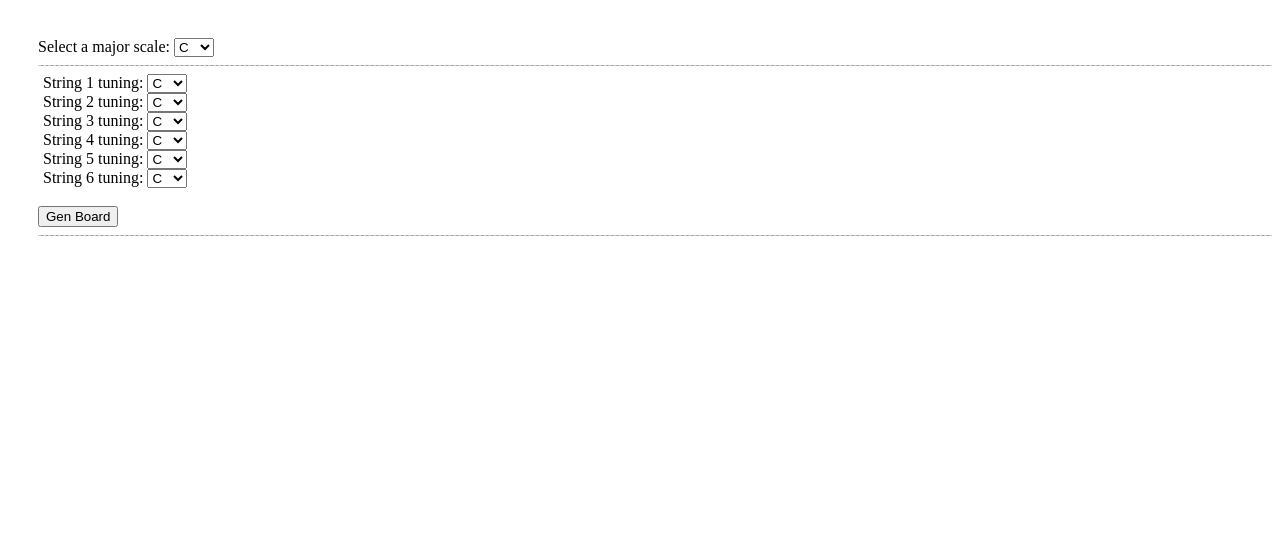
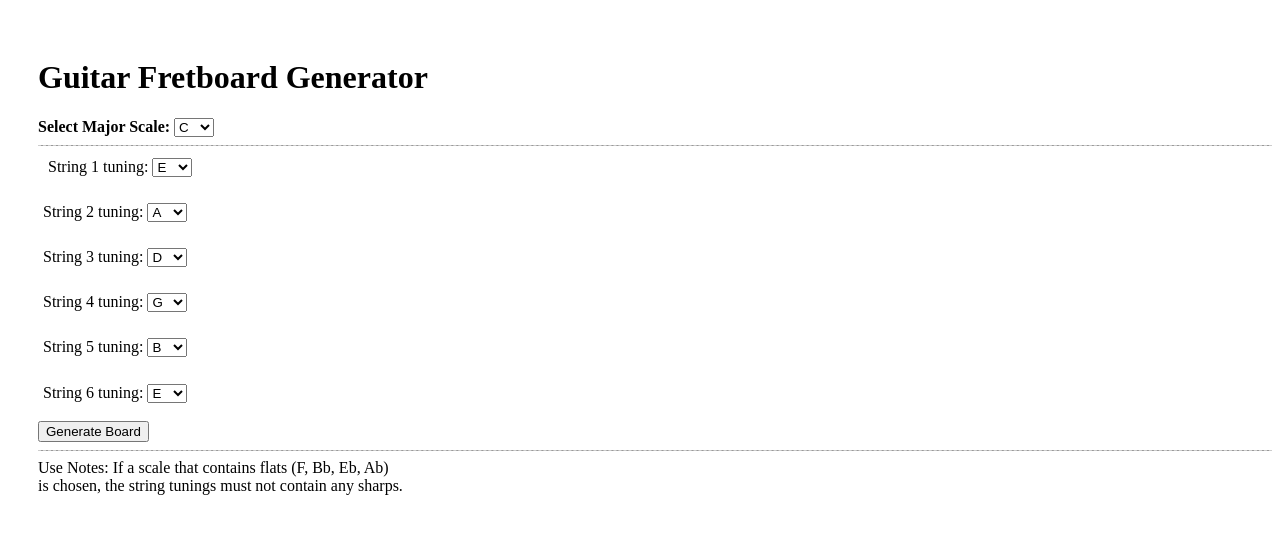
Before and after one commit to caseypeter10/Scales_App_V2, a Django app: page /scales/SelectBoard in a window 1280 px wide. Shown: the top 534 px of the page. Run offline with Django 3.2, Linux system fonts and the light colour scheme.

Commit message:
modified:   scales/settings.py 	renamed:    static/css/scales.css -> scales_app/templates/scales_app/scales.css 	modified:   scales_app/templates/scales_app/select_board.html

```diff
--- a/scales/settings.py
+++ b/scales/settings.py
@@ -23,7 +23,7 @@
 SECRET_KEY = 'zm_q2%^t1oe7v6pxiq6@6cm3%x3fxbg!vf%gaxc!yyub3ry85h'
 
 # SECURITY WARNING: don't run with debug turned on in production!
-DEBUG = True
+DEBUG = False
 
 ALLOWED_HOSTS = ['guit-proj-1.herokuapp.com',
                  '127.0.0.1']
--- a/static/css/scales.css
+++ b/scales_app/templates/scales_app/scales.css
@@ -6,10 +6,16 @@
 }
 
 .string{
-    font-size: 14;
+    font-size: 28;
+    padding-top: 4px;
+    padding-bottom: 4px;
+    padding-left:5px;
+}
+
+.string6{
     padding-top: 5px;
-    padding-bottom: 5px;
-    padding-left:5px;
+    pading-bottom: 1px;
+    padding-left: 5px;
 }
 
 .lineStyle{
--- a/scales_app/templates/scales_app/select_board.html
+++ b/scales_app/templates/scales_app/select_board.html
@@ -2,15 +2,17 @@
 {% load static %}
 <html lang="en">
 <head>
-    <link rel="stylesheet" href="{% static 'css/scales.css' %}">
+    <link rel="stylesheet" href="/scales/scales_app/templates/scales_app/scales.css">
     <meta charset="UTF-8">
     <title>Title</title>
 </head>
+<h1>Guitar Fretboard Generator</h1>
+
 <body>
-
 <form action="{% url 'scales_app:GenBoard' %}" method="post">
     {% csrf_token %}
-    <label class="scale">Select a major scale:</label>
+    <div class="scale">
+        <strong>Select Major Scale:</strong>
         <select name="scale">
             <option value="C">C</option>
             <option value="G">G</option>
@@ -26,94 +28,97 @@
             <option value="Ab">Ab</option>
         </select>
         <hr class = "lineStyle">
+    </div>
 
+    <div class = "string">
         <label class="string">String 1 tuning:</label>
         <select name="string1" id="string1" value="">
+                <option value="E">E</option>
+                <option value="F">F</option>
+                <option value="F#">F#</option>
+                <option value="G">G</option>
+                <option value="G#">G#</option>
+                <option value="A">A</option>
+                <option value="Bb">Bb</option>
+                <option value="B">B</option>
                 <option value="C">C</option>
-            <option value="G">G</option>
+                <option value="C#">C#</option>
                 <option value="D">D</option>
-            <option value="A">A</option>
-            <option value="E">E</option>
-            <option value="B">B</option>
-            <option value="F#">F#</option>
-            <option value="C#">C#</option>
-            <option value="F">F</option>
-            <option value="Bb">Bb</option>
+                <option value="D#">D#</option>
                 <option value="Eb">Eb</option>
                 <option value="Ab">Ab</option>
         </select>
+    </div>
     <br>
 
-    <label class="string">String 2 tuning:</label>
+
+    <div class = "string">
+        <label>String 2 tuning:</label>
         <select name="string2" id="string2" value="">
+                <option value="A">A</option>
+                <option value="Bb">Bb</option>
+                <option value="B">B</option>
                 <option value="C">C</option>
+                <option value="C#">C#</option>
+                <option value="D">D</option>
+                <option value="D#">D#</option>
+                <option value="Eb">Eb</option>
+                <option value="E">E</option>
+                <option value="F">F</option>
+                <option value="F#">F#</option>
                 <option value="G">G</option>
-            <option value="D">D</option>
-            <option value="A">A</option>
-            <option value="E">E</option>
-            <option value="B">B</option>
-            <option value="F#">F#</option>
-            <option value="C#">C#</option>
-            <option value="F">F</option>
-            <option value="Bb">Bb</option>
-            <option value="Eb">Eb</option>
+                <option value="G#">G#</option>
                 <option value="Ab">Ab</option>
         </select>
+    </div>
     <br>
 
-    <label class="string">String 3 tuning:</label>
+    <div class ="string">
+        <label>String 3 tuning:</label>
         <select name="string3" id="string3" value="">
+                <option value="D">D</option>
+                <option value="D#">D#</option>
+                <option value="Eb">Eb</option>
+                <option value="E">E</option>
+                <option value="F">F</option>
+                <option value="F#">F#</option>
+                <option value="G">G</option>
+                <option value="G#">G#</option>
+                <option value="Ab">Ab</option>
+                <option value="A">A</option>
+                <option value="Bb">Bb</option>
+                <option value="B">B</option>
                 <option value="C">C</option>
-            <option value="G">G</option>
-            <option value="D">D</option>
-            <option value="A">A</option>
-            <option value="E">E</option>
-            <option value="B">B</option>
-            <option value="F#">F#</option>
                 <option value="C#">C#</option>
-            <option value="F">F</option>
-            <option value="Bb">Bb</option>
-            <option value="Eb">Eb</option>
-            <option value="Ab">Ab</option>
         </select>
+    </div>
     <br>
 
-    <label class="string">String 4 tuning:</label>
+    <div class = "string">
+        <label>String 4 tuning:</label>
         <select name="string4" id="string4" value="">
+                <option value="G">G</option>
+                <option value="G#">G#</option>
+                <option value="Ab">Ab</option>
+                <option value="A">A</option>
+                <option value="Bb">Bb</option>
+                <option value="B">B</option>
                 <option value="C">C</option>
-            <option value="G">G</option>
+                <option value="C#">C#</option>
                 <option value="D">D</option>
-            <option value="A">A</option>
+                <option value="D#">D#</option>
+                <option value="Eb">Eb</option>
                 <option value="E">E</option>
-            <option value="B">B</option>
+                <option value="F">F</option>
                 <option value="F#">F#</option>
-            <option value="C#">C#</option>
-            <option value="F">F</option>
-            <option value="Bb">Bb</option>
-            <option value="Eb">Eb</option>
-            <option value="Ab">Ab</option>
         </select>
+    </div>
     <br>
 
-    <label class="string">String 5 tuning:</label>
+    <div class = "string">
+        <label>String 5 tuning:</label>
         <select name="string5" id="string5" value="">
-            <option value="C">C</option>
-            <option value="G">G</option>
-            <option value="D">D</option>
-            <option value="A">A</option>
-            <option value="E">E</option>
                 <option value="B">B</option>
-            <option value="F#">F#</option>
-            <option value="C#">C#</option>
-            <option value="F">F</option>
-            <option value="Bb">Bb</option>
-            <option value="Eb">Eb</option>
-            <option value="Ab">Ab</option>
-    </select>
-    <br>
-
-    <label class="string">String 6 tuning:</label>
-    <select name="string6" id="string6" value="">
                 <option value="C">C</option>
                 <option value="C#">C#</option>
                 <option value="D">D</option>
@@ -124,17 +129,37 @@
                 <option value="G">G</option>
                 <option value="G#">G#</option>
                 <option value="A">A</option>
-            <option value="B">B</option>
                 <option value="Bb">Bb</option>
                 <option value="Eb">Eb</option>
                 <option value="Ab">Ab</option>
         </select>
+    </div>
     <br>
+
+    <div class = "string6">
+        <label>String 6 tuning:</label>
+        <select name="string6" id="string6" value="">
+                <option value="E">E</option>
+                <option value="F">F</option>
+                <option value="F#">F#</option>
+                <option value="G">G</option>
+                <option value="G#">G#</option>
+                <option value="A">A</option>
+                <option value="Bb">Bb</option>
+                <option value="B">B</option>
+                <option value="C">C</option>
+                <option value="C#">C#</option>
+                <option value="D">D</option>
+                <option value="D#">D#</option>
+                <option value="Eb">Eb</option>
+                <option value="Ab">Ab</option>
+        </select>
+    </div>
     <br>
-    <input type="submit" value="Gen Board">
+    <input type="submit" value="Generate Board">
     <hr class = "lineStyle">
 
 </form>
-
+Use Notes: If a scale that contains flats (F, Bb, Eb, Ab) <br> is chosen, the string tunings must not contain any sharps.
 </body>
 </html>
```
Lines whose indentation alone changed are shown as unchanged.
